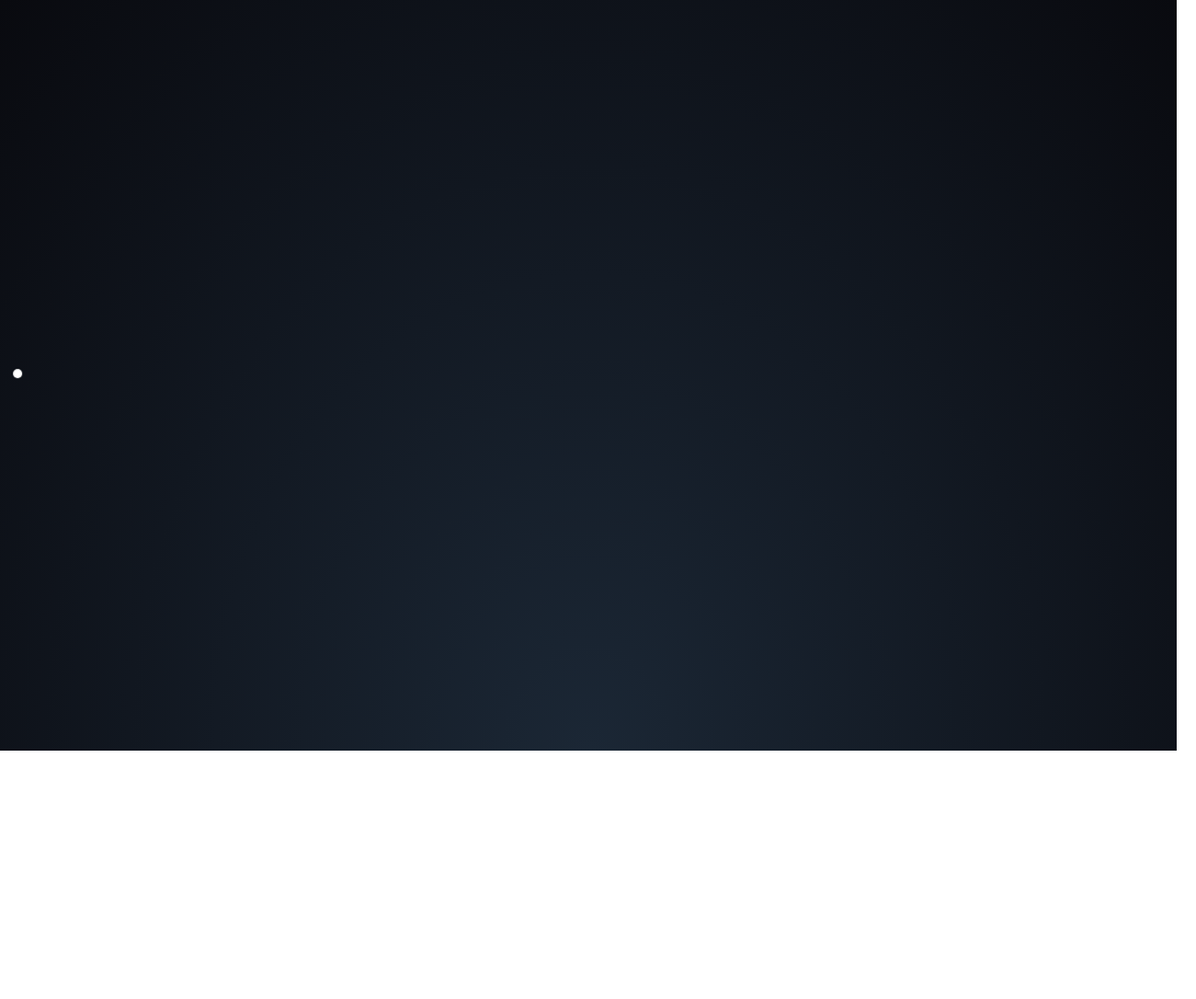
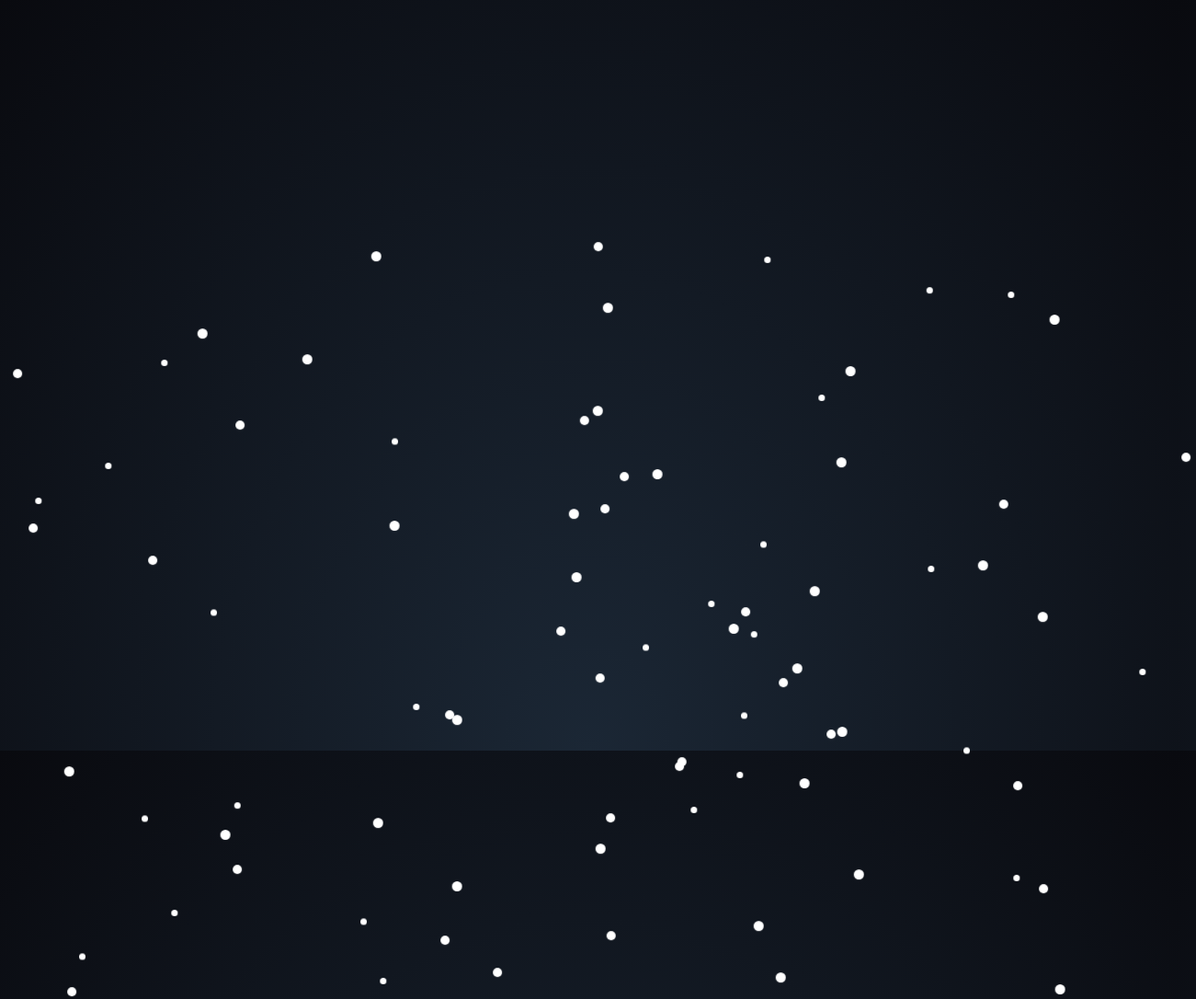
Before and after one commit to seowoo0730/snowing-effect, a plain HTML site: page index.html in a window 1280 px wide. Shown: the top 1086 px of the page at 92% size, 1301 px wide, since content can reach past the window. Before the commit the page ends 816 px from the top, so only its background shows below. Drawn offline with Linux system fonts and the light colour scheme.

Commit message:
js 추가, 완성  On branch master  Your branch is up to date with 'origin/master'.  Changes to be committed: 	modified:   assets/script.js 	modified:   assets/style.css

```diff
--- a/assets/script.js
+++ b/assets/script.js
@@ -0,0 +1,14 @@
+function createSnow() {
+  const snow = document.createElement(`div`);
+  snow.classList.add(`snow`);
+  snow.style.marginLeft = randomPosition() + `px`;
+  document.body.appendChild(snow);
+}
+
+function randomPosition() {
+  return Math.floor(Math.random() * window.innerWidth);
+}
+
+for (let i = 0; i < 300; i++) {
+  createSnow();
+}
--- a/assets/style.css
+++ b/assets/style.css
@@ -10,6 +10,32 @@ body {
   background: #fff;
   border-radius: 50%;
   animation: snow 10s linear infinite;
+}
+.snow:nth-of-type(2n) {
+  width: 7px;
+  height: 7px;
+  animation-duration: 7s;
+  opacity: 0.7;
+  animation-delay: 1s;
+}
+
+.snow:nth-of-type(3n) {
+  width: 11px;
+  height: 11px;
+  animation-duration: 12s;
+}
+
+.snow:nth-of-type(5n) {
+  animation-duration: 13s;
+  animation-delay: 1s;
+}
+
+.snow:nth-of-type(4n) {
+  animation-duration: 12s;
+}
+
+.snow:nth-of-type(6n) {
+  animation-duration: 13s;
 }
 
 @keyframes snow {
```
